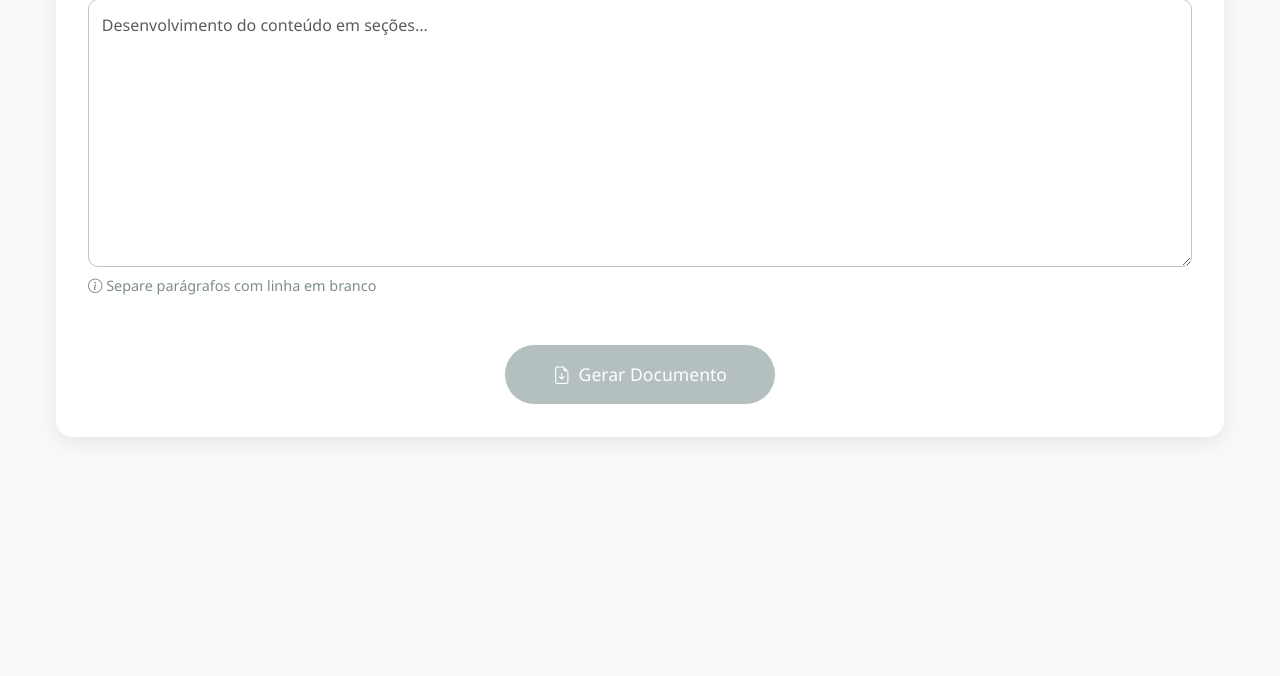
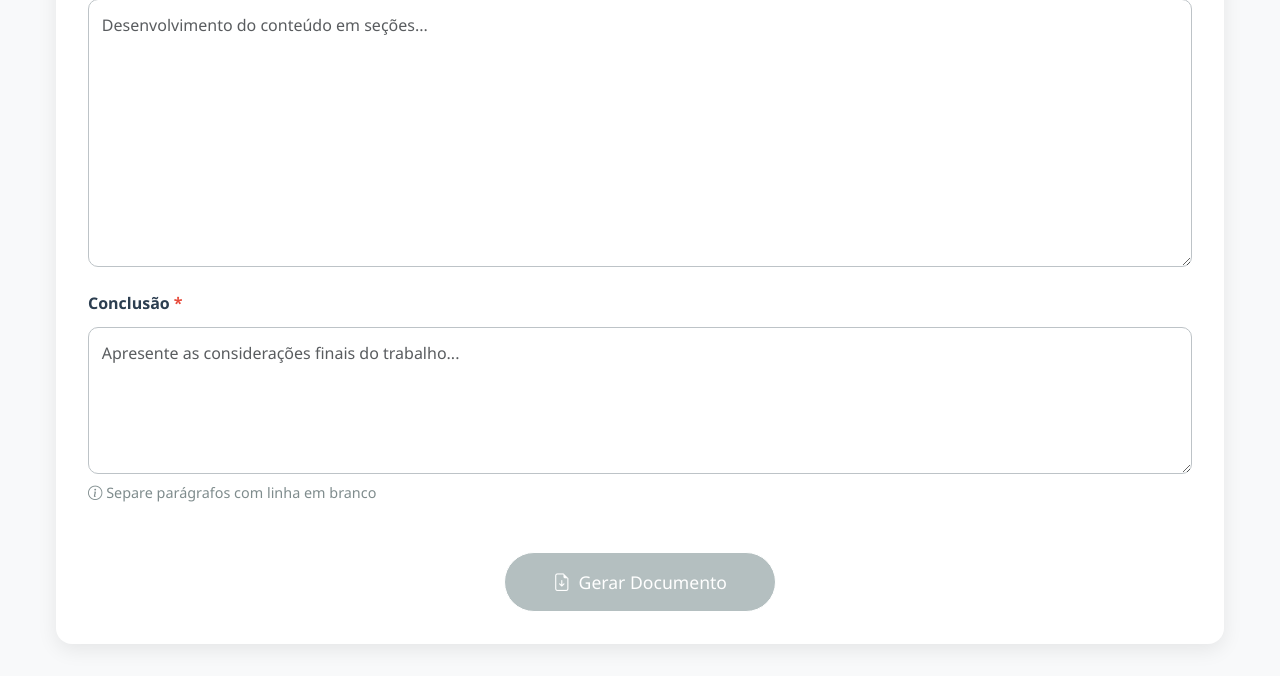
Before and after one commit to Inojoza28/ABNT, a Flask app: page / in a window 1280 px wide, after a click on "Conteúdo". Shown: the part 660-1336 px from the top of the page. Before the commit the page ends 1099 px from the top, so only its background shows below. Run offline with Flask 3, Linux system fonts and the light colour scheme.

Commit message:
Add files via upload

```diff
--- a/app.py
+++ b/app.py
@@ -12,7 +12,7 @@ app.secret_key = 'supersecretkey'
 # ========== VALIDAÇÃO ==========
 REQUIRED_FIELDS = [
     'title', 'author', 'institution', 'course',
-    'abstract', 'introducao', 'body', 'references'
+    'abstract', 'introducao', 'body', 'conclusao', 'references'
 ]
 
 app = Flask(__name__, static_folder='static')
@@ -78,20 +78,31 @@ def create_abnt_document(form_data):
     create_cover(doc, form_data)
     doc.add_page_break()
 
-    # Seções do documento
-    format_section(doc, "RESUMO", form_data['abstract'])
-    doc.add_page_break()
-    format_section(doc, "INTRODUÇÃO", form_data['introducao'])
-    format_section(doc, "DESENVOLVIMENTO", form_data['body'])
-    doc.add_page_break()
+    # Seções principais
+    sections = [
+        ("RESUMO", form_data['abstract']),
+        ("INTRODUÇÃO", form_data['introducao']),
+        ("DESENVOLVIMENTO", form_data['body']),
+        ("CONCLUSÃO", form_data['conclusao'])
+    ]
+
+    for title, content in sections:
+        format_section(doc, title, content)
+        doc.add_page_break()
 
     # Referências
     doc.add_paragraph("REFERÊNCIAS").style = 'Heading1'
     for ref in form_data['references'].split('\n'):
         if ref.strip():
-            p = doc.add_paragraph(f"• {ref.strip()}")
+            p = doc.add_paragraph(ref.strip())
             p.paragraph_format.left_indent = Cm(1.25)
             p.paragraph_format.first_line_indent = Cm(-1.25)
+            p.runs[0].font.name = 'Arial'
+
+    # Configuração final
+    doc.add_page_break()
+    last_para = doc.add_paragraph()
+    last_para.add_run("\n").font.size = Pt(12)
 
     return doc
 
--- a/static/css/styles.css
+++ b/static/css/styles.css
@@ -64,6 +64,13 @@ input:focus, textarea:focus {
     box-shadow: 0 0 0 3px rgba(52, 152, 219, 0.1) !important;
 }
 
+/* Adicione no main.css */
+.conclusion-section {
+    margin-top: 2rem;
+    padding-top: 1.5rem;
+    border-top: 2px solid #ecf0f1;
+}
+
 #generateBtn {
     background: var(--success);
     color: white;
--- a/templates/index.html
+++ b/templates/index.html
@@ -1,12 +1,21 @@
 <!DOCTYPE html>
 <html lang="pt-BR">
   <head>
-    <meta charset="UTF-8">
-    <meta name="viewport" content="width=device-width, initial-scale=1.0">
+    <meta charset="UTF-8" />
+    <meta name="viewport" content="width=device-width, initial-scale=1.0" />
     <title>Gerador ABNT Profissional</title>
-    <link href="https://cdn.jsdelivr.net/npm/bootstrap@5.3.0/dist/css/bootstrap.min.css" rel="stylesheet">
-    <link href="https://cdn.jsdelivr.net/npm/bootstrap-icons@1.11.3/font/bootstrap-icons.min.css" rel="stylesheet">
-    <link rel="stylesheet" href="{{ url_for('static', filename='css/styles.css') }}">
+    <link
+      href="https://cdn.jsdelivr.net/npm/bootstrap@5.3.0/dist/css/bootstrap.min.css"
+      rel="stylesheet"
+    />
+    <link
+      href="https://cdn.jsdelivr.net/npm/bootstrap-icons@1.11.3/font/bootstrap-icons.min.css"
+      rel="stylesheet"
+    />
+    <link
+      rel="stylesheet"
+      href="{{ url_for('static', filename='css/styles.css') }}"
+    />
   </head>
   <body>
     <div class="main-container">
@@ -42,40 +51,78 @@
                 <div class="col-md-6">
                   <label class="form-label required">Título do Trabalho</label>
                   <div class="input-group">
-                                    <span class="input-group-text"><i class="bi bi-pencil"></i></span>
-                                    <input type="text" name="title" class="form-control" required data-check>
+                    <span class="input-group-text"
+                      ><i class="bi bi-pencil"></i
+                    ></span>
+                    <input
+                      type="text"
+                      name="title"
+                      class="form-control"
+                      required
+                      data-check
+                    />
                   </div>
                 </div>
 
                 <div class="col-md-6">
                   <label class="form-label required">Autor(es)</label>
                   <div class="input-group">
-                                    <span class="input-group-text"><i class="bi bi-person"></i></span>
-                                    <input type="text" name="author" class="form-control" required data-check>
+                    <span class="input-group-text"
+                      ><i class="bi bi-person"></i
+                    ></span>
+                    <input
+                      type="text"
+                      name="author"
+                      class="form-control"
+                      required
+                      data-check
+                    />
                   </div>
                 </div>
 
                 <div class="col-md-4">
                   <label class="form-label required">Instituição</label>
                   <div class="input-group">
-                                    <span class="input-group-text"><i class="bi bi-building"></i></span>
-                                    <input type="text" name="institution" class="form-control" required data-check>
+                    <span class="input-group-text"
+                      ><i class="bi bi-building"></i
+                    ></span>
+                    <input
+                      type="text"
+                      name="institution"
+                      class="form-control"
+                      required
+                      data-check
+                    />
                   </div>
                 </div>
 
                 <div class="col-md-4">
                   <label class="form-label required">Curso</label>
                   <div class="input-group">
-                                    <span class="input-group-text"><i class="bi bi-mortarboard"></i></span>
-                                    <input type="text" name="course" class="form-control" required data-check>
+                    <span class="input-group-text"
+                      ><i class="bi bi-mortarboard"></i
+                    ></span>
+                    <input
+                      type="text"
+                      name="course"
+                      class="form-control"
+                      required
+                      data-check
+                    />
                   </div>
                 </div>
 
                 <div class="col-md-4">
                   <label class="form-label">Título Reduzido</label>
                   <div class="input-group">
-                                    <span class="input-group-text"><i class="bi bi-shortcut"></i></span>
-                                    <input type="text" name="short_title" class="form-control">
+                    <span class="input-group-text"
+                      ><i class="bi bi-shortcut"></i
+                    ></span>
+                    <input
+                      type="text"
+                      name="short_title"
+                      class="form-control"
+                    />
                   </div>
                 </div>
               </div>
@@ -85,22 +132,53 @@
             <div class="tab-pane fade" id="content">
               <div class="mb-4">
                 <label class="form-label required">Resumo</label>
-                            <textarea name="abstract" class="form-control" rows="5" required data-check
-                                placeholder="Digite o resumo conforme normas ABNT..."></textarea>
+                <textarea
+                  name="abstract"
+                  class="form-control"
+                  rows="5"
+                  required
+                  data-check
+                  placeholder="Digite o resumo conforme normas ABNT..."
+                ></textarea>
               </div>
 
               <div class="mb-4">
                 <label class="form-label required">Introdução</label>
-                            <textarea name="introducao" class="form-control" rows="5" required data-check
-                                placeholder="Contextualização e objetivos do trabalho..."></textarea>
+                <textarea
+                  name="introducao"
+                  class="form-control"
+                  rows="5"
+                  required
+                  data-check
+                  placeholder="Contextualização e objetivos do trabalho..."
+                ></textarea>
               </div>
 
               <div class="mb-4">
                 <label class="form-label required">Desenvolvimento</label>
-                            <textarea name="body" class="form-control" rows="10" required data-check
-                                placeholder="Desenvolvimento do conteúdo em seções..."></textarea>
+                <textarea
+                  name="body"
+                  class="form-control"
+                  rows="10"
+                  required
+                  data-check
+                  placeholder="Desenvolvimento do conteúdo em seções..."
+                ></textarea>
+              </div>
+              <div class="mb-4">
+                <label class="form-label required">Conclusão</label>
+                <textarea
+                  name="conclusao"
+                  class="form-control"
+                  rows="5"
+                  required
+                  data-check
+                  placeholder="Apresente as considerações finais do trabalho..."
+                ></textarea>
+
                 <div class="example-text">
-                                <i class="bi bi-info-circle"></i> Separe parágrafos com linha em branco
+                  <i class="bi bi-info-circle"></i> Separe parágrafos com linha
+                  em branco
                 </div>
               </div>
             </div>
@@ -111,15 +189,24 @@
                 <div class="d-flex gap-2">
                   <i class="bi bi-info-circle-fill"></i>
                   <div>
-                                    <strong>Formato ABNT:</strong><br>
-                                    Exemplo: SOBRENOME, Nome. Título da obra. Edição. Local: Editora, ano.
+                    <strong>Formato ABNT:</strong><br />
+                    Exemplo: SOBRENOME, Nome. Título da obra. Edição. Local:
+                    Editora, ano.
                   </div>
                 </div>
               </div>
 
-                        <label class="form-label required">Referências Bibliográficas</label>
-                        <textarea name="references" class="form-control" rows="8" required data-check
-                            placeholder="Insira uma referência por linha..."></textarea>
+              <label class="form-label required"
+                >Referências Bibliográficas</label
+              >
+              <textarea
+                name="references"
+                class="form-control"
+                rows="8"
+                required
+                data-check
+                placeholder="Insira uma referência por linha..."
+              ></textarea>
             </div>
           </div>
 
```
Lines whose indentation alone changed are shown as unchanged.
